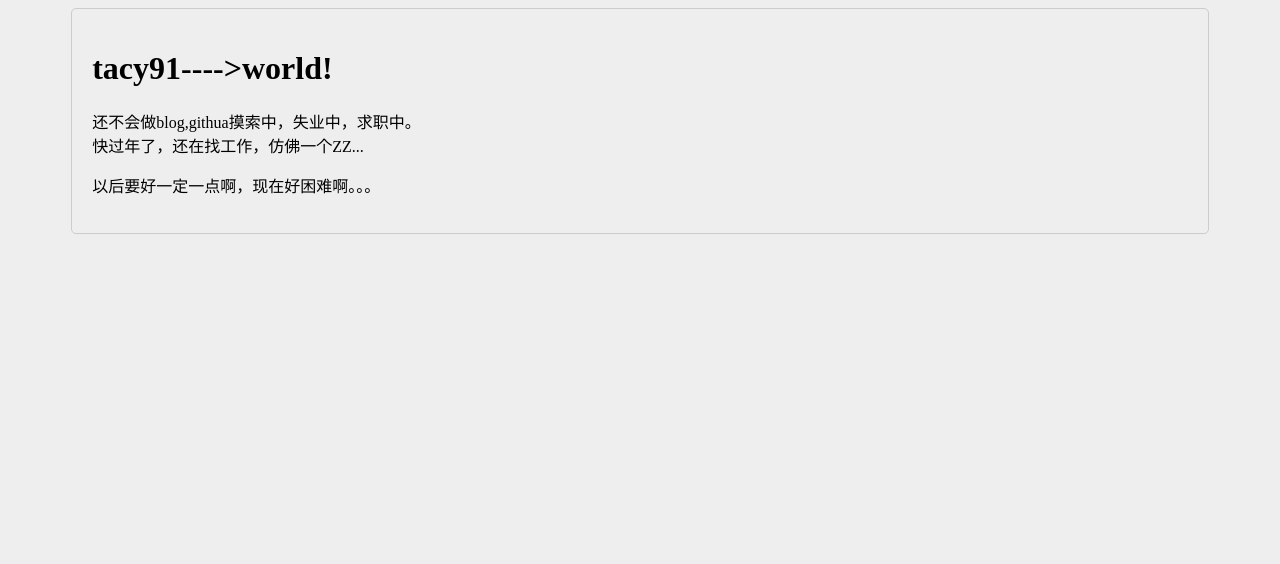
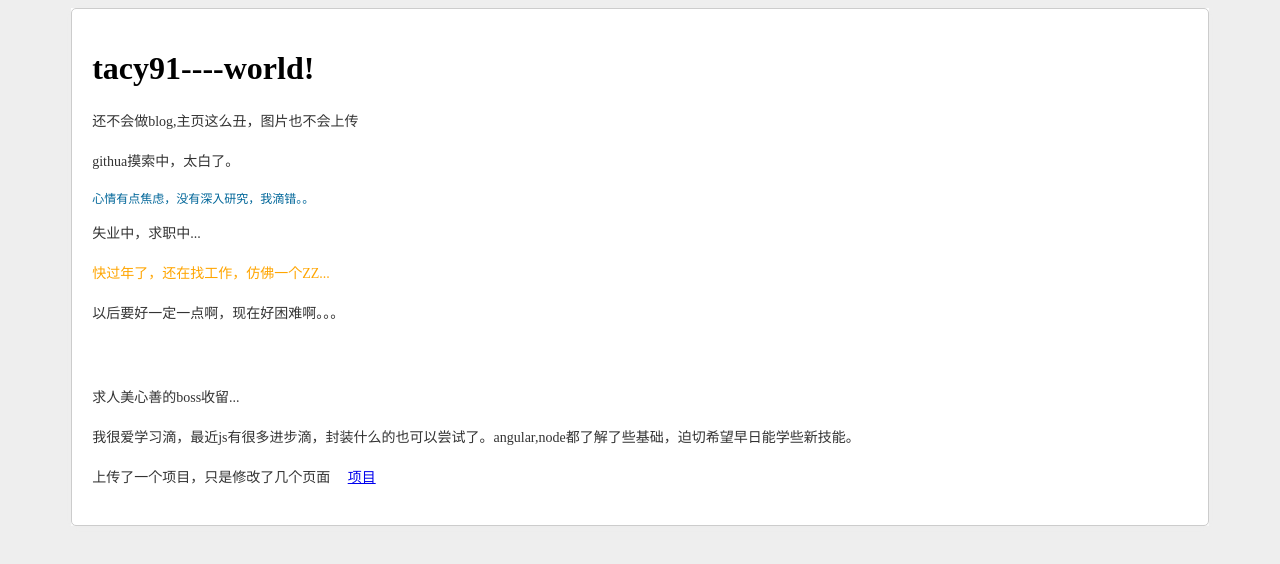
Before and after one commit to tacy91/tacy91.github.io, a plain HTML site: page index.html in a window 1280 px wide. Drawn offline with Linux system fonts and the light colour scheme.

Commit message:
Update index.html
edit2

```diff
--- a/index.html
+++ b/index.html
@@ -3,17 +3,27 @@
     <meta charset="UTF-8">
 	  <title>完全不能看的主页</title>
     <style>
-      body{ background:#eee;}
-      .container{ width:90%; margin:0 auto; max-width:1200px; }
+      body{ background:#eee; font-family:'microsoft yamei'}
+      .container{ width:90%; margin:0 auto; max-width:1200px; background:#fff;}
       .borderBox{padding:20px; box-shadow: 0 2px 4px #ededed; border:#ccc 1px solid; border-radius:5px;}
+      p{ font-size:14px; color:#333; line-height:26px;}
+	    .hspace30{ height:30px; clear:both;}
     </style>
   </head>
   <body>
     <div class='container'>
       <div class='borderBox'>
-        <h1>tacy91---->world!</h1>
-        <p>还不会做blog,githua摸索中，失业中，求职中。<br/>快过年了，还在找工作，仿佛一个ZZ...</p>
-        <p>以后要好一定一点啊，现在好困难啊。。。</p>
+        <h1>tacy91----world!</h1>
+        <p>还不会做blog,主页这么丑，图片也不会上传</p>
+	 <p>githua摸索中，太白了。</p>
+	 <span style="font-size:12px; color:#069; display:block;">心情有点焦虑，没有深入研究，我滴错。。</span>
+	 <p>失业中，求职中...</p>
+	 <p style="color:orange">快过年了，还在找工作，仿佛一个ZZ...</p>
+         <p>以后要好一定一点啊，现在好困难啊。。。</p>
+	 <div style="height:30px;"></div>
+	 <p>求人美心善的boss收留...</p>
+	 <p>我很爱学习滴，最近js有很多进步滴，封装什么的也可以尝试了。angular,node都了解了些基础，迫切希望早日能学些新技能。</p>
+	      <p>上传了一个项目，只是修改了几个页面 &nbsp;&nbsp;&nbsp;&nbsp;<a href="https://tacy91.github.io/tour/">项目</a></p>
       </div>
 
     </div>
```
